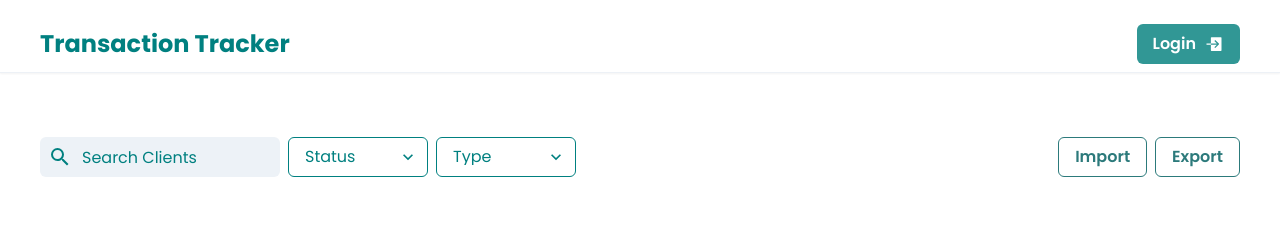
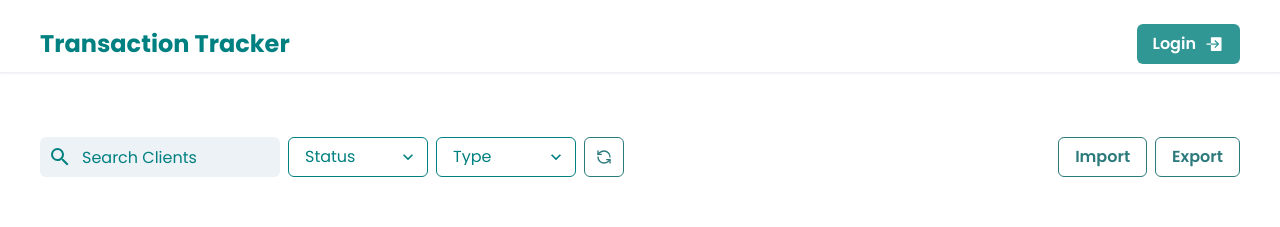
Before and after one commit to Ostrynska/transaction-tracker, a React (Vite) app: page / in a window 1280 px wide. Shown: the top 227 px of the page. Built offline with nearby package versions, Linux system fonts and the light colour scheme; no server answers.

Commit message:
Update TransactionBar.tsx

```diff
--- a/src/components/TransactionBar.tsx
+++ b/src/components/TransactionBar.tsx
@@ -1,6 +1,7 @@
 import React from 'react';
-import { Box, Flex, Input, Select, Button, useBreakpointValue, InputGroup, InputLeftElement, } from '@chakra-ui/react';
+import { Box, Flex, Input, Select, Button, useBreakpointValue, InputGroup, InputLeftElement, IconButton } from '@chakra-ui/react';
 import { MdOutlineSearch } from "react-icons/md";
+import { LuRefreshCcw } from "react-icons/lu";
 
 interface TransactionBarProps {
   searchQuery: string;
@@ -13,6 +14,11 @@ interface TransactionBarProps {
 
 const TransactionBar: React.FC<TransactionBarProps> = ({ searchQuery, setSearchQuery, filters, setFilters, onImportClick, onExportClick }) => {
   const inputSize = useBreakpointValue({ base: 'sm', md: 'md' });
+
+  const handleRefresh = () => {
+    setSearchQuery('');
+    setFilters({ status: '', type: '' });
+  };
 
   return (
     <Flex justify="space-between" wrap="wrap" mb='48px' align="center">
@@ -63,6 +69,15 @@ const TransactionBar: React.FC<TransactionBarProps> = ({ searchQuery, setSearchQ
             <option value="Refill">Refill</option>
             <option value="Withdrawal">Withdrawal</option>
           </Select>
+          <IconButton
+            icon={<LuRefreshCcw />}
+            size={inputSize}
+            onClick={handleRefresh}
+            aria-label="Refresh"
+            colorScheme='teal'
+            variant='outline'
+            ml={2}
+          />
         </Flex>
       </Box>
       <Box>
```
Lines whose indentation alone changed are shown as unchanged.
